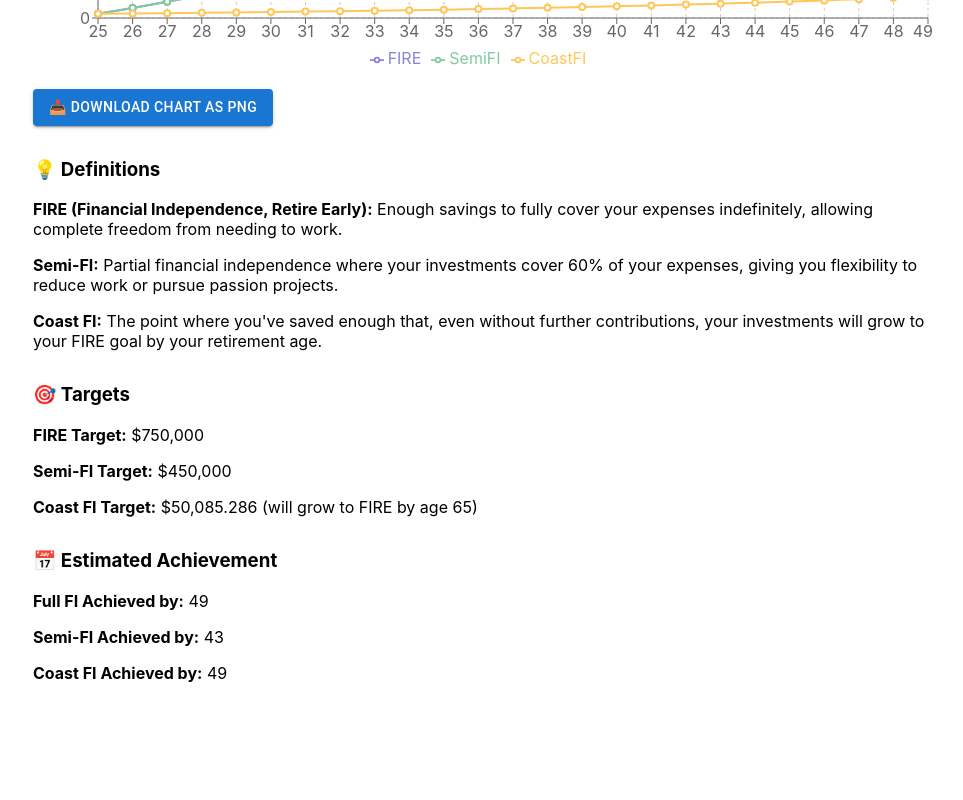
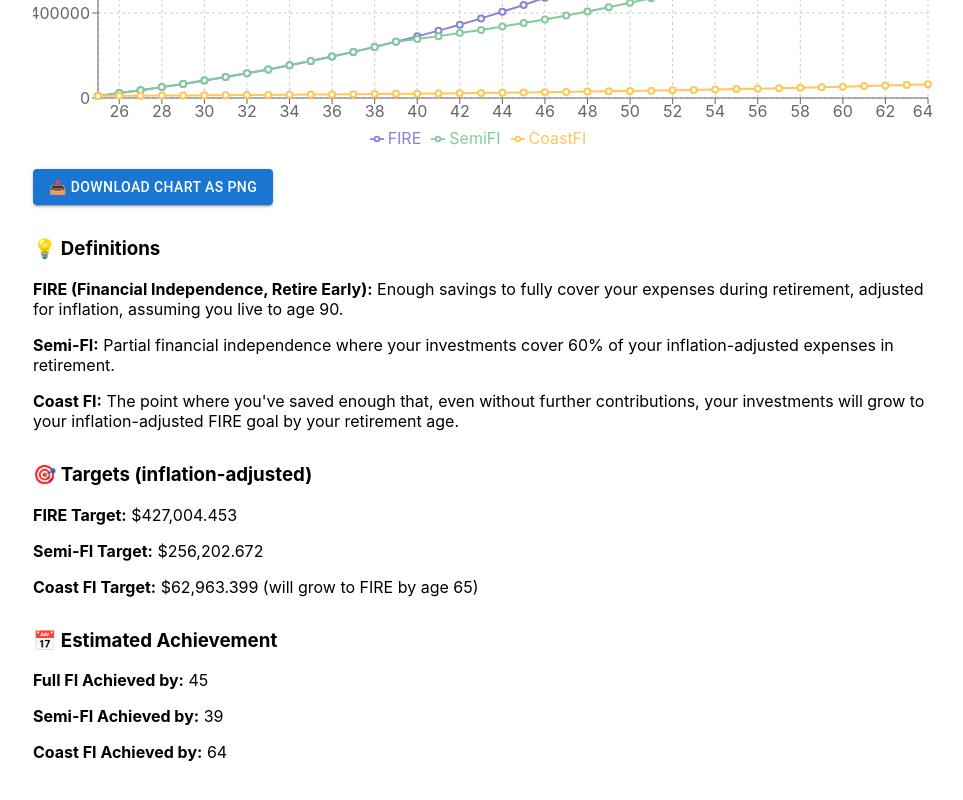
Before and after one commit to davidantao/fi-planner, a React (Create React App) app: page / in a window 1280 px wide. Shown: the part 1050-1850 px from the top of the page, without its empty margins (157-1120 px from the left). Before the commit the page ends 1781 px from the top, so only its background shows below. Built offline with nearby package versions, Linux system fonts and the light colour scheme.

Commit message:
Inflation and living to 90

```diff
--- a/src/App.js
+++ b/src/App.js
@@ -21,16 +21,19 @@ function calculateGrowth({
   currentSavings,
   age,
   returnRate,
-  retirementAge
+  retirementAge,
+  inflationRate
 }) {
   const CAGR = returnRate / 100;
-  const FIRE_MULTIPLIER = 25;
-  const SEMIFI_MULTIPLIER = 15;
+  const INFLATION = inflationRate / 100;
+  const realCAGR = ((1 + CAGR) / (1 + INFLATION)) - 1;
 
+  const FIRE_HORIZON = 90 - retirementAge;
   const annualContribution = income * (savingsRate / 100);
-  const fireTarget = expenses * FIRE_MULTIPLIER;
-  const semiFiTarget = expenses * SEMIFI_MULTIPLIER;
-  const coastTarget = fireTarget / Math.pow(1 + CAGR, retirementAge - age);
+
+  const fireTarget = expenses * ((1 - Math.pow(1 + realCAGR, -FIRE_HORIZON)) / realCAGR);
+  const semiFiTarget = 0.6 * expenses * ((1 - Math.pow(1 + realCAGR, -FIRE_HORIZON)) / realCAGR);
+  const coastTarget = fireTarget / Math.pow(1 + realCAGR, retirementAge - age);
 
   let year = 0;
   let fireBalance = currentSavings;
@@ -56,15 +59,15 @@ function calculateGrowth({
 
     if (fireFinishedAt !== undefined && semiFiFinishedAt !== undefined && coastAchieved !== false) break;
 
-    fireBalance = (fireBalance + annualContribution) * (1 + CAGR);
+    fireBalance = (fireBalance + annualContribution) * (1 + realCAGR);
 
     if (semiFiBalance < semiFiTarget) {
-      semiFiBalance = (semiFiBalance + annualContribution) * (1 + CAGR);
+      semiFiBalance = (semiFiBalance + annualContribution) * (1 + realCAGR);
     } else {
-      semiFiBalance = semiFiBalance * (1 + CAGR);
+      semiFiBalance = semiFiBalance * (1 + realCAGR);
     }
 
-    coastFiBalance = coastFiBalance * (1 + CAGR);
+    coastFiBalance = coastFiBalance * (1 + realCAGR);
     year++;
   }
 
@@ -90,7 +93,8 @@ function App() {
     currentSavings: 10000,
     age: 25,
     returnRate: 7,
-    retirementAge: 65
+    retirementAge: 65,
+    inflationRate: 2 // %
   });
 
   const handleSliderChange = (field) => (_, value) => {
@@ -134,13 +138,14 @@ function App() {
     { label: 'Current Portfolio', field: 'currentSavings', min: 0, max: 1000000, step: 1000 },
     { label: 'Age', field: 'age', min: 18, max: 70, step: 1 },
     { label: 'Return Rate (%)', field: 'returnRate', min: 1, max: 15, step: 0.1 },
-    { label: 'Retirement Age', field: 'retirementAge', min: 40, max: 75, step: 1 }
+    { label: 'Retirement Age', field: 'retirementAge', min: 40, max: 75, step: 1 },
+    { label: 'Inflation Rate (%)', field: 'inflationRate', min: 0, max: 10, step: 0.1 }
   ];
 
   return (
     <div style={{ padding: '2rem', maxWidth: 900, margin: 'auto' }}>
       <h1>📈 FI Planner</h1>
-      <p>Estimate your path to FIRE, Semi-FI, or Coast FI</p>
+      <p>Estimate your path to FIRE, Semi-FI, or Coast FI (inflation-adjusted)</p>
 
       <div style={{ marginBottom: '2rem' }}>
         {sliders.map(({ label, field, min, max, step }) => (
@@ -181,11 +186,11 @@ function App() {
 
       <div style={{ marginTop: '2rem' }}>
         <h3>💡 Definitions</h3>
-        <p><strong>FIRE (Financial Independence, Retire Early):</strong> Enough savings to fully cover your expenses indefinitely, allowing complete freedom from needing to work.</p>
-        <p><strong>Semi-FI:</strong> Partial financial independence where your investments cover 60% of your expenses, giving you flexibility to reduce work or pursue passion projects.</p>
-        <p><strong>Coast FI:</strong> The point where you've saved enough that, even without further contributions, your investments will grow to your FIRE goal by your retirement age.</p>
+        <p><strong>FIRE (Financial Independence, Retire Early):</strong> Enough savings to fully cover your expenses during retirement, adjusted for inflation, assuming you live to age 90.</p>
+        <p><strong>Semi-FI:</strong> Partial financial independence where your investments cover 60% of your inflation-adjusted expenses in retirement.</p>
+        <p><strong>Coast FI:</strong> The point where you've saved enough that, even without further contributions, your investments will grow to your inflation-adjusted FIRE goal by your retirement age.</p>
 
-        <h3 style={{ marginTop: '2rem' }}>🎯 Targets</h3>
+        <h3 style={{ marginTop: '2rem' }}>🎯 Targets (inflation-adjusted)</h3>
         <p><strong>FIRE Target:</strong> ${fireTarget.toLocaleString()}</p>
         <p><strong>Semi-FI Target:</strong> ${semiFiTarget.toLocaleString()}</p>
         <p><strong>Coast FI Target:</strong> ${coastTarget.toLocaleString()} (will grow to FIRE by age {inputs.retirementAge})</p>
@@ -193,7 +198,7 @@ function App() {
         <h3 style={{ marginTop: '2rem' }}>📅 Estimated Achievement</h3>
         <p><strong>Full FI Achieved by:</strong> {fireData.finishedAt !== undefined ? inputs.age + fireData.finishedAt : 'Not within projection window'}</p>
         <p><strong>Semi-FI Achieved by:</strong> {semiFiData.finishedAt !== undefined ? inputs.age + semiFiData.finishedAt : 'Not within projection window'}</p>
-        <p><strong>Coast FI Achieved by:</strong> {coastYear ? coastYear : 'Not within projection window'}</p>
+        <p><strong>Coast FI Achieved by:</strong> {coastYear !== null ? coastYear : 'Not within projection window'}</p>
       </div>
     </div>
   );
```
